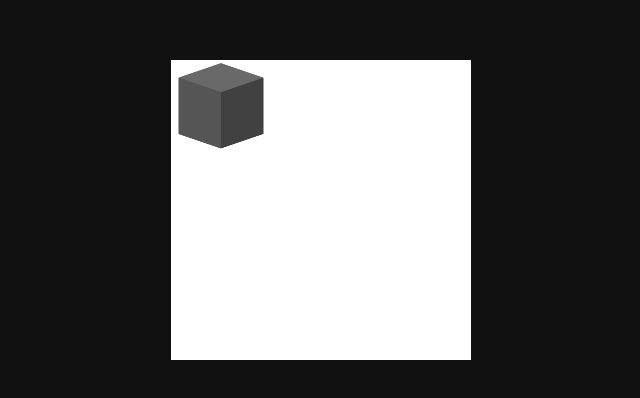
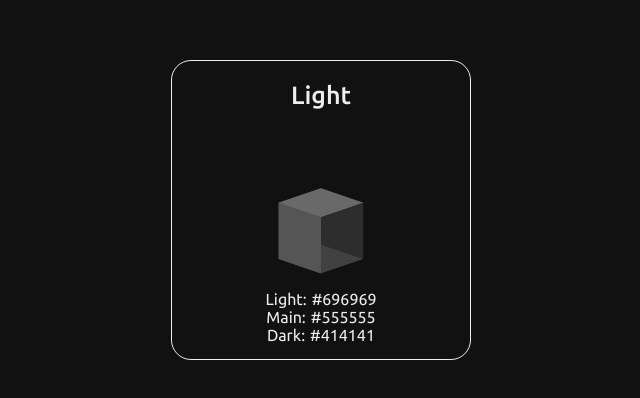
Before and after one commit to DylanSchiff/phuggit-proto, a React (Create React App) app: page / in a window 1280 px wide. Shown: the part 190-588 px from the top of the page, without its empty margins (319-959 px from the left). Built offline with nearby package versions, Linux system fonts and the light colour scheme.

Commit message:
colorcube

```diff
--- a/src/components/colorcube/color-card.component.jsx
+++ b/src/components/colorcube/color-card.component.jsx
@@ -1,14 +1,90 @@
 import { useState } from "react";
 import styled from "styled-components";
 import ColorCube from "./colorcube.component";
-const ColorCardContainer = styled.div`
+const ColorCardContainer = styled.div.attrs((props) => ({
+    style: {
+        backgroundColor: props.backgroundcolor,
+        border: "1px solid " + props.bordercolor,
+    },
+}))`
     height: 300px;
     width: 300px;
-    background-color: #fff;
+    transition: 111ms linear;
+    display: flex;
+    flex-flow: column nowrap;
+    align-items: center;
+    justify-content: center;
+    border-radius: 20px;
 `;
+const ClapOn = styled.div`
+    flex: 1;
+    width: 100%;
+    text-align: center;
+    padding: 20px;
+`;
+const ClapOnLabel = styled.span.attrs((props) => ({
+    style: {
+        color: props.color,
+    },
+}))`
+    font-size: 25px;
+    font-weight: 500;
+    user-select: none;
+    transition: 111ms linear;
+`;
+const ColorCubeDisplay = styled.div`
+    flex: 1;
+    width: 100%;
+    display: flex;
+    align-items: center;
+    justify-content: center;
+`;
+const ColorDetails = styled.div`
+    flex: 1;
+    width: 100%;
+    display: flex;
+    flex-flow: column nowrap;
+    align-items: center;
+    justify-content: center;
+`;
+const DetailsDuo = styled.div``;
+const DetailsLabel = styled.span.attrs((props) => ({
+    style: {
+        color: props.color,
+    },
+}))`
+    margin-right: 5px;
+`;
+const DetailsInfo = styled.span.attrs((props) => ({
+    style: {
+        color: props.color,
+    },
+}))``;
+
 const ColorCard = () => {
-    const [currentColor, setCurrentColor] = useState("#555");
-
+    const [currentColor, setCurrentColor] = useState("#555555");
+    const [isThemeBright, setIsThemeBright] = useState(false);
+    const toggleThemeBrightness = () => setIsThemeBright(!isThemeBright);
+    const dismantleColor = () => {
+        return currentColor
+            .replace(
+                /^#?([a-f\d])([a-f\d])([a-f\d])$/i,
+                (_, r, g, b) => `#${r}${r}${g}${g}${b}${b}`
+            )
+            .substring(1)
+            .match(/.{2}/g)
+            .map((x) => parseInt(x, 16));
+    };
+    const colorpack = currentColor ? dismantleColor() : null;
+    const lightervalues = Object.values(colorpack).map((rgbvalues) => {
+        return rgbvalues + 20 > 255 ? rgbvalues : rgbvalues + 20;
+    });
+    const darkervalues = Object.values(colorpack).map((rgbvalues) => {
+        return rgbvalues - 20 < 0 ? rgbvalues : rgbvalues - 20;
+    });
+    const evendarkervalues = Object.values(colorpack).map((rgbvalues) => {
+        return rgbvalues - 40 < 0 ? rgbvalues : rgbvalues - 40;
+    });
     const ran255 = () => {
         return Math.floor(Math.random() * 255);
     };
@@ -28,19 +104,73 @@ const ColorCard = () => {
         );
         return setCurrentColor(randomColorHex);
     };
-
+    const lightcolor = rebuildColor(
+        lightervalues[0],
+        lightervalues[1],
+        lightervalues[2]
+    );
+    const darkcolor = rebuildColor(
+        darkervalues[0],
+        darkervalues[1],
+        darkervalues[2]
+    );
+    const darkercolor = rebuildColor(
+        evendarkervalues[0],
+        evendarkervalues[1],
+        evendarkervalues[2]
+    );
     return (
-        <ColorCardContainer onClick={() => generateRandomColor()}>
-            <ColorCube
-                currentColor={currentColor}
-                rebuildColor={rebuildColor}
-            />
+        <ColorCardContainer
+            backgroundcolor={isThemeBright ? "#eee" : "#111"}
+            bordercolor={isThemeBright ? "#eee" : "#eee"}
+        >
+            <ClapOn onClick={() => toggleThemeBrightness()}>
+                <ClapOnLabel color={isThemeBright ? "#111" : "#eee"}>
+                    {isThemeBright ? "Dark" : "Light"}
+                </ClapOnLabel>
+            </ClapOn>
+            <ColorCubeDisplay>
+                <ColorCube
+                    isThemeBright={isThemeBright}
+                    currentColor={currentColor}
+                    setCurrentColor={setCurrentColor}
+                    generateRandomColor={generateRandomColor}
+                    lightcolor={lightcolor}
+                    darkcolor={darkcolor}
+                    darkercolor={darkercolor}
+                />
+            </ColorCubeDisplay>
+            <ColorDetails>
+                <DetailsDuo>
+                    <DetailsLabel color={isThemeBright ? "#111" : "#eee"}>
+                        Light:
+                    </DetailsLabel>
+                    <DetailsInfo color={isThemeBright ? "#111" : "#eee"}>
+                        {lightcolor}
+                    </DetailsInfo>
+                </DetailsDuo>
+                <DetailsDuo>
+                    <DetailsLabel color={isThemeBright ? "#111" : "#eee"}>
+                        Main:
+                    </DetailsLabel>
+                    <DetailsInfo color={isThemeBright ? "#111" : "#eee"}>
+                        {currentColor}
+                    </DetailsInfo>
+                </DetailsDuo>
+                <DetailsDuo>
+                    <DetailsLabel color={isThemeBright ? "#111" : "#eee"}>
+                        Dark:
+                    </DetailsLabel>
+                    <DetailsInfo color={isThemeBright ? "#111" : "#eee"}>
+                        {darkcolor}
+                    </DetailsInfo>
+                </DetailsDuo>
+            </ColorDetails>
         </ColorCardContainer>
     );
 };
 export default ColorCard;
 
-
 // make a shadow or glow option, whichever is chosen will change background container's color.
 // glow is on dark using the color already provided
 // shade is on light
--- a/src/components/colorcube/colorcube.component.jsx
+++ b/src/components/colorcube/colorcube.component.jsx
@@ -2,18 +2,21 @@ import styled from "styled-components";
 const ColorCubeCard = styled.div`
     width: 100px;
     height: 90px;
+    cursor: pointer;
     display: flex;
     align-items: center;
     justify-content: center;
-    cursor: pointer;
 `;
-const CubeHaus = styled.div`
+const CubeHaus = styled.div.attrs((props) => ({
+    style: {
+        transform: props.rotation,
+    },
+}))`
     width: 60px;
     height: 60px;
     top: 50%;
     left: 50%;
     transform-style: preserve-3d;
-    transform: ${({ rotation }) => rotation};
 `;
 const CubeSide = styled.div`
     position: absolute;
@@ -24,68 +27,63 @@ const CubeSide = styled.div`
     transition: 111ms linear;
     user-select: none;
 `;
-const CubeTop = styled(CubeSide)`
+const CubeTop = styled(CubeSide).attrs((props) => ({
+    style: {
+        backgroundColor: props.colorful,
+    },
+}))`
     transform: translateZ(-60px);
-    background: ${({ colorful }) => colorful};
 `;
 const CubeBottom = styled(CubeSide)`
     transform: translateZ(0px);
     background: ${({ colorful }) => colorful};
 `;
-const CubeRight = styled(CubeSide)`
+const CubeRight = styled(CubeSide).attrs((props) => ({
+    style: {
+        backgroundColor: props.colorful,
+    },
+}))`
     transform: rotateX(90deg);
     transform-origin: bottom;
-    background: ${({ colorful }) => colorful};
 `;
-const CubeLeft = styled(CubeSide)`
+const CubeLeft = styled(CubeSide).attrs((props) => ({
+    style: {
+        backgroundColor: props.colorful,
+    },
+}))`
     transform: rotateX(90deg) translateZ(60px);
     transform-origin: bottom;
-    background: ${({ colorful }) => colorful};
 `;
-const CubeBack = styled(CubeSide)`
+const CubeBack = styled(CubeSide).attrs((props) => ({
+    style: {
+        backgroundColor: props.colorful,
+    },
+}))`
     width: 60px;
     transform: translateZ(-60px) rotateY(90deg);
     transform-origin: right;
-    background: ${({ colorful }) => colorful};
 `;
-const CubeFront = styled(CubeSide)`
+const CubeFront = styled(CubeSide).attrs((props) => ({
+    style: {
+        backgroundColor: props.colorful,
+    },
+}))`
     width: 60px;
     transform: translateZ(-60px) rotateY(90deg) translateZ(-60px);
     transform-origin: right;
-    background: ${({ colorful }) => colorful};
 `;
 
-const ColorCube = ({ currentColor, rotation, rebuildColor }) => {
-    const dismantleColor = () => {
-        return currentColor
-            .replace(
-                /^#?([a-f\d])([a-f\d])([a-f\d])$/i,
-                (_, r, g, b) => `#${r}${r}${g}${g}${b}${b}`
-            )
-            .substring(1)
-            .match(/.{2}/g)
-            .map((x) => parseInt(x, 16));
-    };
-    const colorpack = currentColor ? dismantleColor() : null;
-    const lightervalues = Object.values(colorpack).map((rgbvalues) => {
-        return rgbvalues + 20 > 255 ? rgbvalues : rgbvalues + 20;
-    });
-    const darkervalues = Object.values(colorpack).map((rgbvalues) => {
-        return rgbvalues - 20 < 0 ? rgbvalues : rgbvalues - 20;
-    });
-
-    const lightcolor = rebuildColor(
-        lightervalues[0],
-        lightervalues[1],
-        lightervalues[2]
-    );
-    const darkcolor = rebuildColor(
-        darkervalues[0],
-        darkervalues[1],
-        darkervalues[2]
-    );
+const ColorCube = ({
+    rotation,
+    isThemeBright,
+    currentColor,
+    generateRandomColor,
+    lightcolor,
+    darkcolor,
+    darkercolor,
+}) => {
     return (
-        <ColorCubeCard>
+        <ColorCubeCard onClick={() => generateRandomColor()}>
             <CubeHaus
                 rotation={
                     rotation
@@ -95,15 +93,15 @@ const ColorCube = ({ currentColor, rotation, rebuildColor }) => {
             >
                 <CubeTop colorful={currentColor ? lightcolor : "#fff"} />
                 <CubeFront
-                    colorful={currentColor ? currentColor : "transparent"}
+                    colorful={currentColor ? darkercolor : "transparent"}
                 />
                 <CubeBack colorful={currentColor ? currentColor : "#fefefe"} />
-                <CubeRight colorful={currentColor ? darkcolor : "#eee"} />
+                <CubeRight colorful={currentColor ? "transparent" : "#eee"} />
                 <CubeLeft
                     colorful={currentColor ? currentColor : "transparent"}
                 />
                 <CubeBottom
-                    colorful={currentColor ? currentColor : "transparent"}
+                    colorful={currentColor ? darkcolor : "transparent"}
                 />
             </CubeHaus>
         </ColorCubeCard>
```
